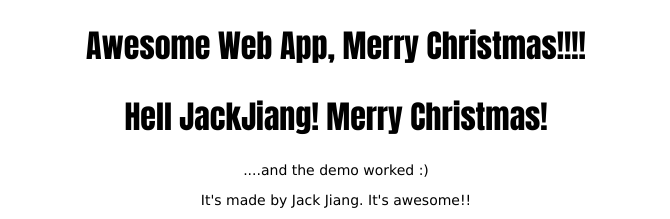
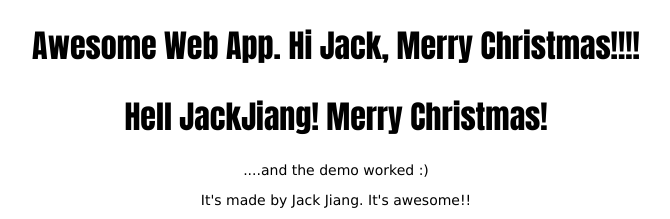
Before and after one commit to Jackjiangt/docker-demo-webapp, a plain HTML site: page index.html in a window 1280 px wide. Shown: the top 219 px of the page, without its empty margins (304-974 px from the left). Drawn offline with Linux system fonts and the light colour scheme.

Commit message:
Update index.html 6th

```diff
--- a/index.html
+++ b/index.html
@@ -11,7 +11,7 @@ p {text-align:center;font-family:Verdana;font-size:14px;font-style:normal;font-w
 </style>
 </head>
 <body>
-<h1>Awesome Web App, Merry Christmas!!!!</h1>
+<h1>Awesome Web App. Hi Jack, Merry Christmas!!!!</h1>
 <h1>Hell JackJiang! Merry Christmas!</h1>
 <p>....and the demo worked :)</p>
 <p> It's made by Jack Jiang. It's awesome!!</p>
```
